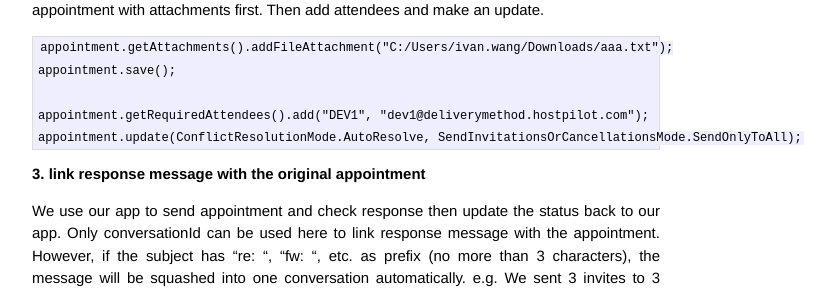
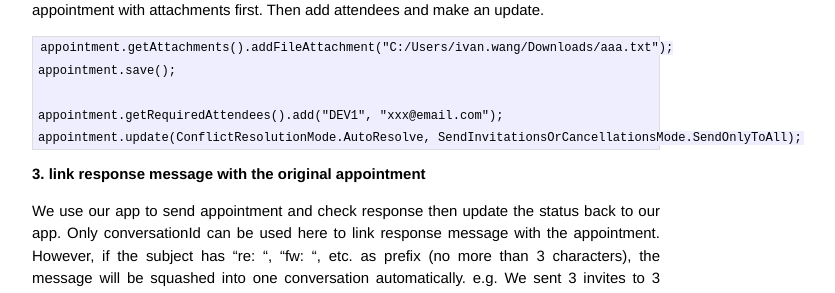
Before and after one commit to iwang/iwang.github.io, a Jekyll site: the page built from _posts/2014-10-29-ews-issue-collected.markdown, in a window 1280 px wide. Shown: the part 628-921 px from the top of the page, without its empty margins (294-1129 px from the left). Built offline with Jekyll 4.4.1, drawn with Linux system fonts in a browser that asks for light colours; Markdown is read by kramdown in place of the engine named in the settings.

Commit message:
Update 2014-10-29-ews-issue-collected.markdown

```diff
--- a/_posts/2014-10-29-ews-issue-collected.markdown
+++ b/_posts/2014-10-29-ews-issue-collected.markdown
@@ -29,7 +29,7 @@ The trick is to save the appointment with attachments first. Then add attendees
     appointment.getAttachments().addFileAttachment("C:/Users/ivan.wang/Downloads/aaa.txt");
     appointment.save();
 
-    appointment.getRequiredAttendees().add("DEV1", "dev1@deliverymethod.hostpilot.com");
+    appointment.getRequiredAttendees().add("DEV1", "xxx@email.com");
     appointment.update(ConflictResolutionMode.AutoResolve, SendInvitationsOrCancellationsMode.SendOnlyToAll);
 
 # 3. link response message with the original appointment #
```
